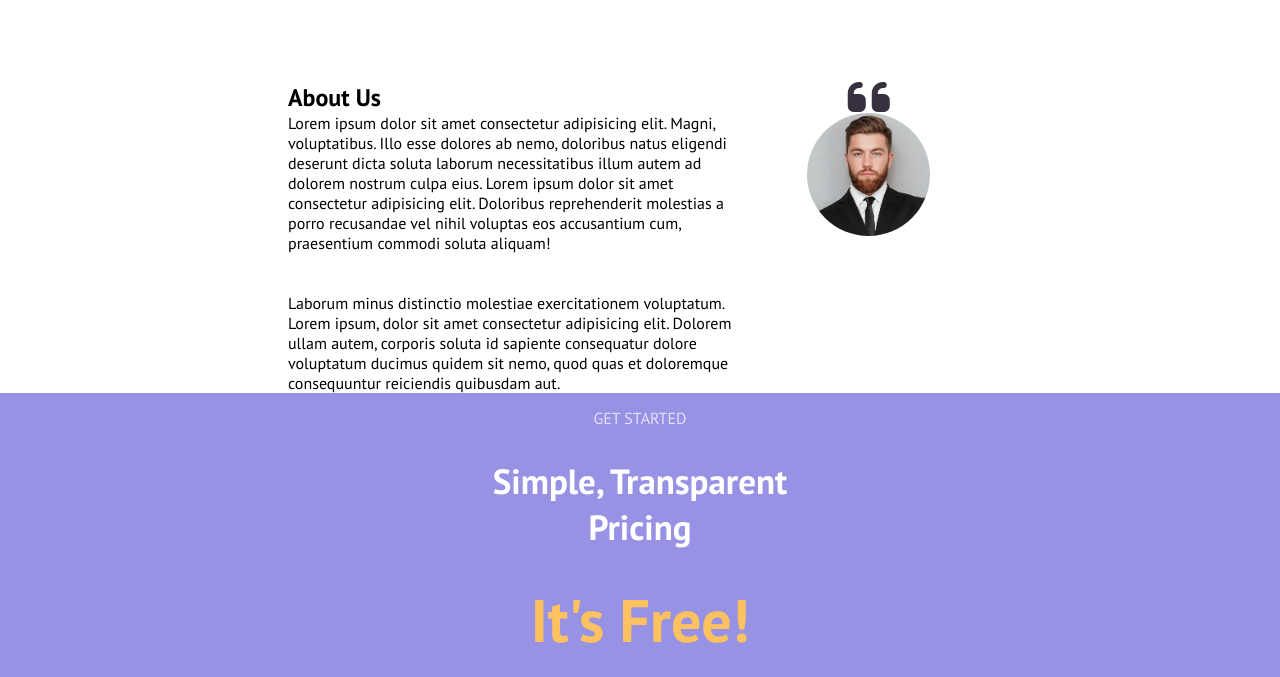
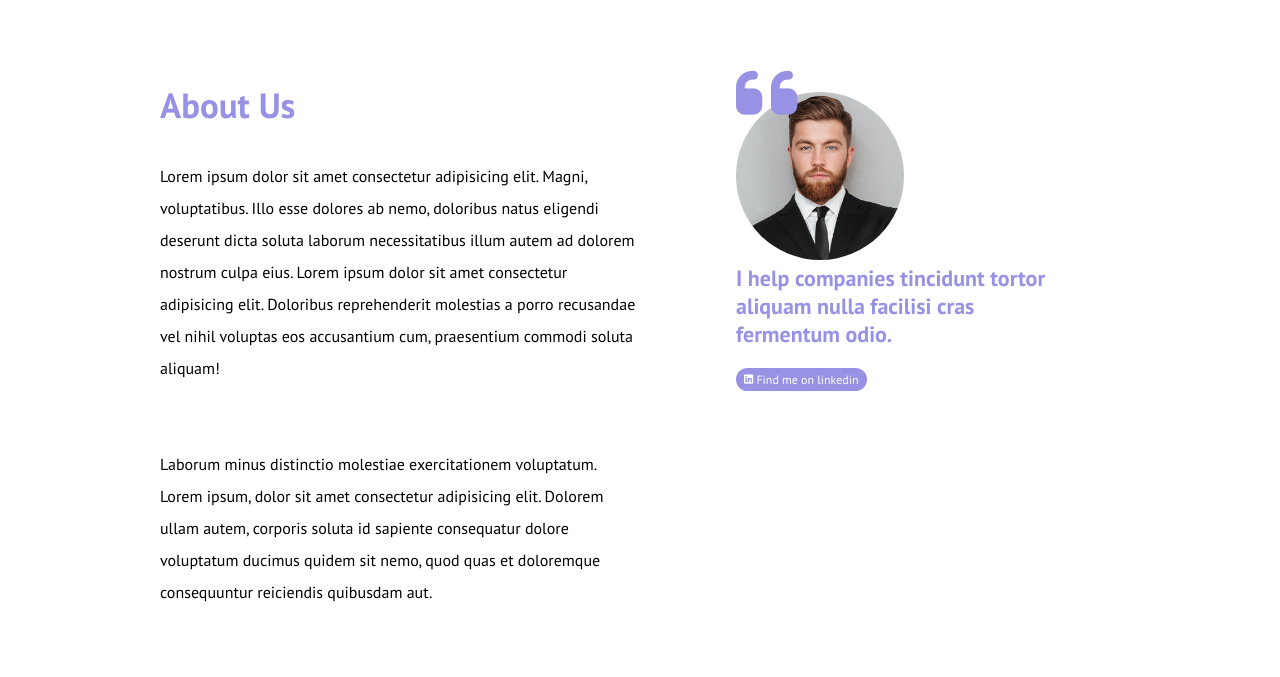
Before and after one commit to Pepesalezucchero/htmlcss-responsive-layout, a plain HTML site: page index.html in a window 1280 px wide. Shown: the part 1138-1815 px from the top of the page. Drawn offline with Linux system fonts and the light colour scheme.

Commit message:
sezione about-us finita

```diff
--- a/css/style.css
+++ b/css/style.css
@@ -31,6 +31,7 @@ nav {
 
 nav .container {
     position: fixed;
+    z-index: 500;
     width: 100%;
     background-color: #0084fd;
     display: flex;
@@ -189,30 +190,88 @@ nav .non-mobile {
 
 /*sezione about-us*/
 
+.about-us .row {
+    width: 90%;
+    margin: auto;
+}
 
+.about-us .col-foto {
+    margin-top: 10px;
+    text-align: left;
+}
 
+.about-us h2 {
+    font-size: 35px;
+    color: #9792e4;
+}
+
+.about-us p {
+    padding: 2rem 0;
+}
+
+.about-us p {
+    line-height: 200%;
+}
+
+.about-us img {
+    position: relative;
+    width: 40%;
+    border-radius: 50%;
+}
+
+[attribute="posizione"] {
+    position: absolute;
+    z-index: 5;
+}
+
+.about-us h3 {
+    font-size: 22px;
+    color: #9792e4;
+    margin-bottom: 20px;
+}
+
+.button-about-us {
+    background-color: #9792e4;
+    color: white;
+    font-size: 12px;
+}
+
+/*tablet*/
+
+@media all and (min-width: 767px) {
+
+    .about-us .row {
+        width: 90%;
+        margin: auto;
+        display: flex;
+    }
+
+    .about-us .col-testo {
+        width: 50%;
+        margin-right: 10%;
+    }
+
+    .about-us .col-foto {
+        width: 40%;
+    }
+
+    .about-us img {
+        width: 60%;
+    }
+}
 /*desktop*/
 @media all and (min-width: 1199px) {
 
     .about-us .row {
-        width: 55%;
-        margin: auto;
-        display: flex;
-
-    }
-
-    .about-us .col-testo {
-        width: 65%;
+        width: 75%;
     }
 
     .about-us .col-foto {
-        text-align: center;
         width: 35%;
     }
 
     .about-us img {
         width: 50%;
-        border-radius: 50%;
     }
 }
 
@@ -239,6 +298,7 @@ nav .non-mobile {
 
 .end-start .container {
     min-height: 500px;
+    margin-top: 40px;
 }
 
 .end-end .container {
--- a/index.html
+++ b/index.html
@@ -155,17 +155,18 @@
                             <h2>About Us</h2>
 
                             <p>Lorem ipsum dolor sit amet consectetur adipisicing elit. Magni, voluptatibus. Illo esse dolores ab nemo, doloribus natus eligendi deserunt dicta soluta laborum necessitatibus illum autem ad dolorem nostrum culpa eius. Lorem ipsum dolor sit amet consectetur adipisicing elit. Doloribus reprehenderit molestias a porro recusandae vel nihil voluptas eos accusantium cum, praesentium commodi soluta aliquam!</p>
-                            <br>
-                            <br>
                             <p>Laborum minus distinctio molestiae exercitationem voluptatum. Lorem ipsum, dolor sit amet consectetur adipisicing elit. Dolorem ullam autem, corporis soluta id sapiente consequatur dolore voluptatum ducimus quidem sit nemo, quod quas et doloremque consequuntur reiciendis quibusdam aut.</p>
 
                         </div>
 
                         <div class="col-foto">
 
-                            <h2><i class="fa-solid fa-quote-left fa-2xl" style="color: #37303f;"></i></h2>
+                            <h2><i class="fa-solid fa-quote-left fa-2xl" style="color: #9792e4;" attribute="posizione"></i></h2>
                             <img src="img/about.jpg" alt="foto del signo X">
 
+                            <h3>I help companies tincidunt tortor aliquam nulla facilisi cras fermentum odio.</h3>
+
+                            <a href="#" class="button button-about-us"><i class="fa-brands fa-linkedin fa-sm" style="color: #ffffff;"></i> Find me on linkedin</a>
 
                         </div>
 
```
